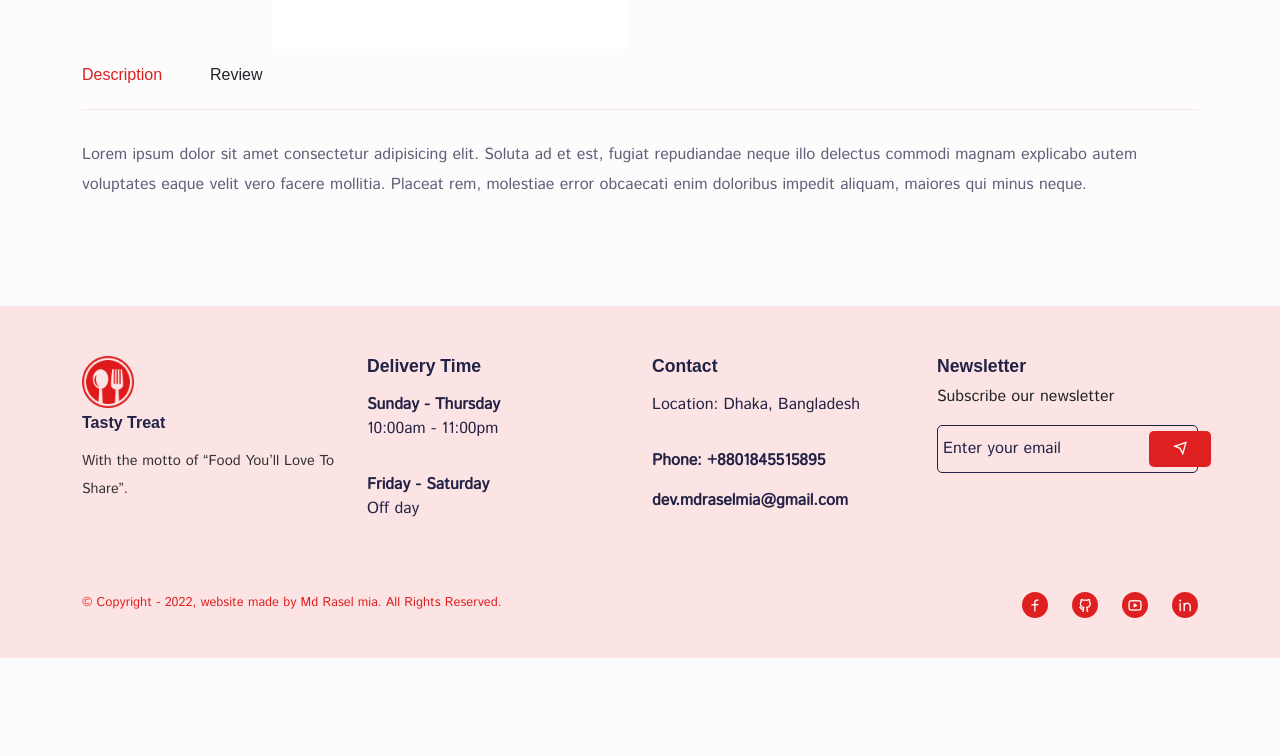
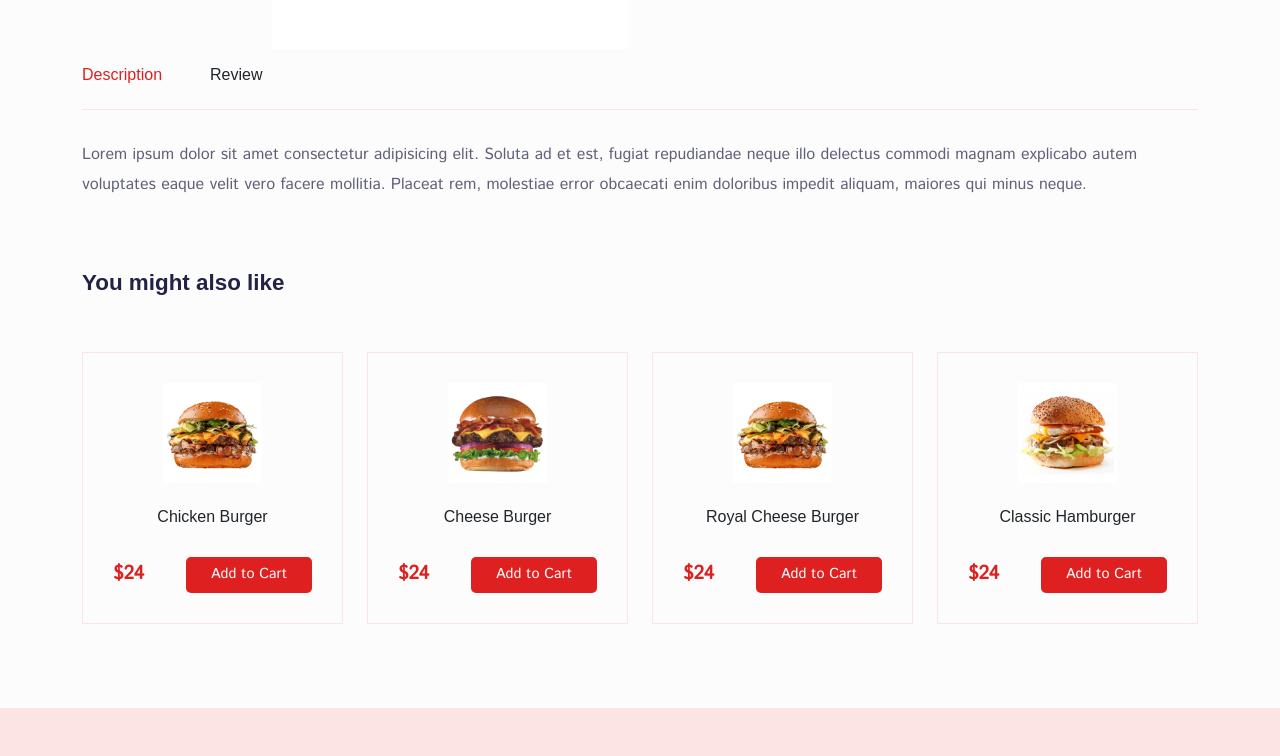
Before and after one commit to mdraselmiah95/tasty-treat-app, a React (Create React App) app: page /foods/01 in a window 1280 px wide. Shown: the part 693-1449 px from the top of the page. Before the commit the page ends 1351 px from the top, so only its background shows below. Built offline with nearby package versions, Linux system fonts and the light colour scheme; a web font is replaced by a local one.

Commit message:
WIP on Tasty Treat Product Details

```diff
--- a/src/pages/FoodDetails.jsx
+++ b/src/pages/FoodDetails.jsx
@@ -7,14 +7,21 @@ import products from "../assets/fake-data/products";
 
 //Style CSS
 import "../styles/product-details.css";
+import ProductCard from "../components/UI/product-card/ProductCard";
 
 const FoodDetails = () => {
   const [tab, setTab] = useState("desc");
   const { id } = useParams();
 
+  //specific product details
   const product = products.find((product) => product.id === id);
   const [previewImg, setPreviewImg] = useState(product.image01);
   const { title, price, category, desc, image01 } = product;
+
+  //product related suggestion
+  const relatedProducts = products.filter(
+    (product) => category === product.category
+  );
 
   return (
     <Helmet title="Product Details">
@@ -141,6 +148,16 @@ const FoodDetails = () => {
                 </div>
               )}
             </Col>
+
+            <Col lg="12" className="mb-5 mt-4">
+              <h2 className="related__Product-title">You might also like</h2>
+            </Col>
+
+            {relatedProducts.map((item) => (
+              <Col lg="3" md="4" sm="6" xs="6" className="mb-4" key={item.id}>
+                <ProductCard item={item} />
+              </Col>
+            ))}
           </Row>
         </Container>
       </section>
```
